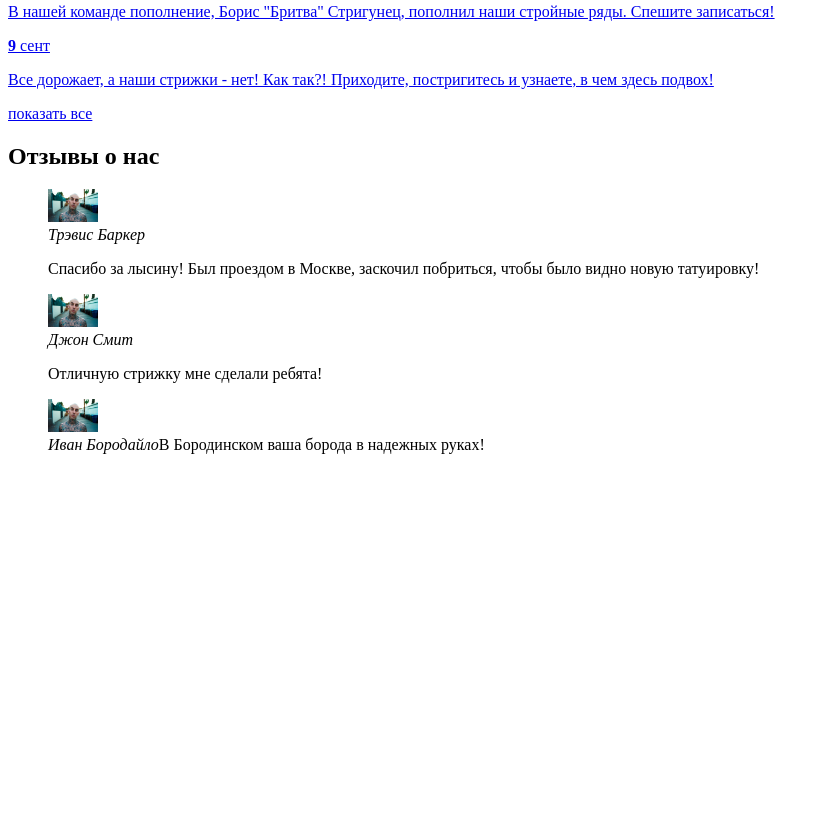
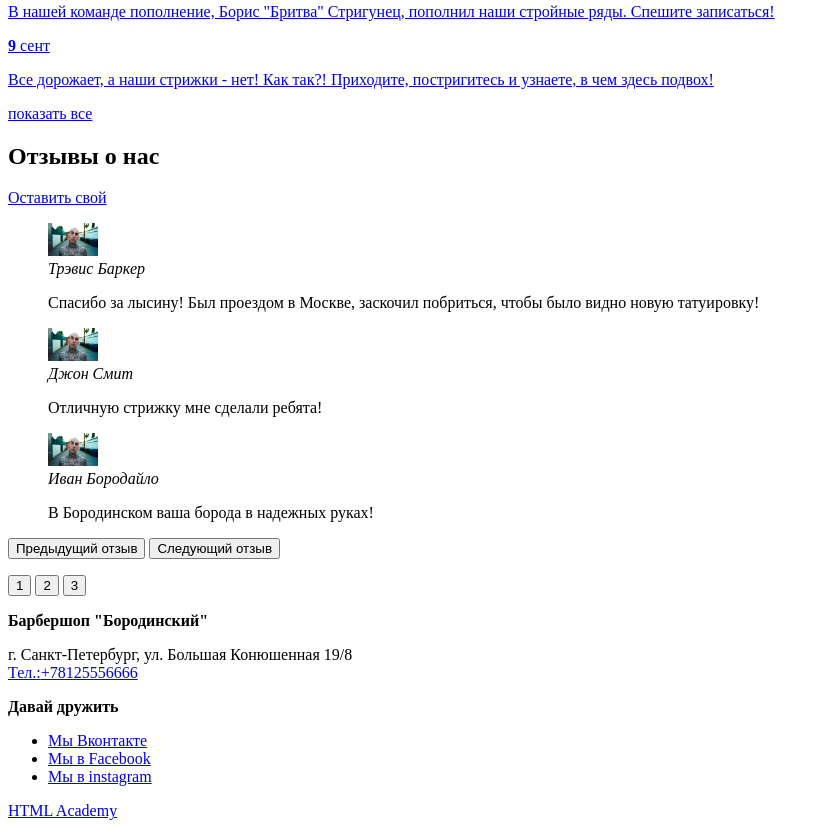
Before and after one commit to darkleon1983/selfBarb, a plain HTML site: page index.html in a window 1280 px wide. Shown: the part 1189-2017 px from the top of the page, without its empty margins (0-830 px from the left). Before the commit the page ends 1659 px from the top, so only its background shows below. Drawn offline with Linux system fonts and the light colour scheme.

Commit message:
finished the marckup

```diff
--- a/index.html
+++ b/index.html
@@ -146,31 +146,75 @@
       </div>
     </section>
     <section class="reviews">
+      <div class="reviews__wrapper slider">
         <h2 class="reviews__title">Отзывы о нас</h2>
-      <div class="reviews__list">
+        <a class="reviews__write button" href="form.html">Оставить свой</a>
+        <div class="reviews__list slider__list">
           <blockquote class="reviews__item">
-          <img class="reviews__author--image" src="img/picture-travis-mobile@1x.png" alt="Фото Трэвиса Баркера" width="50" height="33">
+            <img class="reviews__author--image" src="img/picture-travis-mobile@1x.png" alt="Фото Трэвиса Баркера"
+              width="50" height="33">
             <div class="reviews__author--info">
               <cite class="reviews__author--info">Трэвис Баркер</cite>
-            <p class="reviews__text">Спасибо за лысину! Был проездом в Москве, заскочил побриться, чтобы было видно новую татуировку!</p>
+              <p class="reviews__text">Спасибо за лысину! Был проездом в Москве, заскочил побриться, чтобы было видно
+                новую татуировку!</p>
             </div>
           </blockquote>
           <blockquote class="reviews__item">
-          <img class="reviews__author--image" src="img/picture-travis-mobile@1x.png" alt="Фото Джона Смита" width="50" height="33">
+            <img class="reviews__author--image" src="img/picture-travis-mobile@1x.png" alt="Фото Джона Смита" width="50"
+              height="33">
             <div class="reviews__author--info">
               <cite class="reviews__author--info">Джон Смит</cite>
               <p class="reviews__text">Отличную стрижку мне сделали ребята!</p>
             </div>
           </blockquote>
           <blockquote class="reviews__item">
-          <img class="reviews__author--image" src="img/picture-travis-mobile@1x.png" alt="Фото Ивана Бородайло" width="50" height="33">
+            <img class="reviews__author--image" src="img/picture-travis-mobile@1x.png" alt="Фото Ивана Бородайло"
+              width="50" height="33">
             <div class="reviews__author--info">
-            <cite class="reviews__author--info">Иван Бородайло</cite>В Бородинском ваша борода в надежных руках!</p>
+              <cite class="reviews__author--name">Иван Бородайло</cite>
+              <p class="reviews__text">В Бородинском ваша борода в надежных руках!</p>
             </div>
           </blockquote>
+          <button class="reviews__prev" type="button">Предыдущий отзыв</button>
+          <button class="reviews__next" type="button">Следующий отзыв</button>
+        </div>
+        <p class="reviews__toggles slider__toggles">
+          <button class="slider__toggle slider__toggle--current" type="button">1</button>
+          <button class="slider__toggle" type="button">2</button>
+          <button class="slider__toggle" type="button">3</button>
+        </p>
       </div>
     </section>
   </main>
+  <footer class="page-footer">
+    <div class="page-footer__contacts contacts">
+      <b class="contacts__title">Барбершоп "Бородинский"</b>
+      <p class="contacts__text">
+        г. Санкт-Петербург, ул. Большая Конюшенная 19/8 <br>
+        <a class="contacts__text" href="tel:+78125556666">
+          <span class="contacts__phone-mobile">Тел.:</span>+78125556666
+        </a>
+      </p>
+    </div>
+    <div class="page-footer__social social">
+      <b class="social__title">Давай дружить</b>
+      <ul class="social__list">
+        <li class="social__item">
+          <a class="social__link social__link--vkontakte" href="https://vk.com/e.korolev83">Мы Вконтакте</a>
+        </li>
+        <li class="social__item">
+          <a class="social__link social__link--facebook" href="https://vk.com/e.korolev83">Мы в Facebook</a>
+        </li>
+        <li class="social__item">
+          <a class="social__link social__link--instagram" href="https://vk.com/e.korolev83">Мы в instagram</a>
+        </li>
+      </ul>
+    </div>
+    <div class="page-footer__copyright copyright">
+      <b class="copyright__text"></b>
+      <a class="copyright__link" href="#">HTML Academy</a>
+    </div>
+  </footer>
 </body>
 
 </html>
```
Lines whose indentation alone changed are shown as unchanged.
